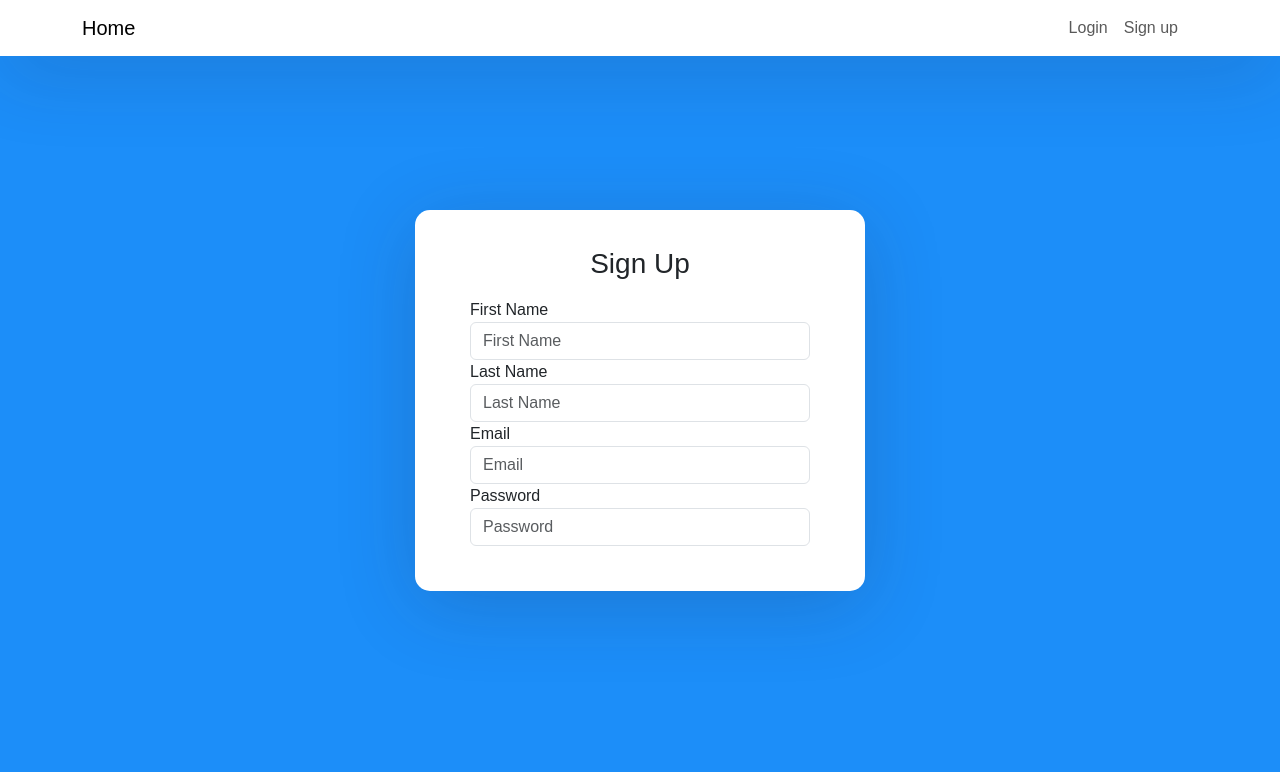
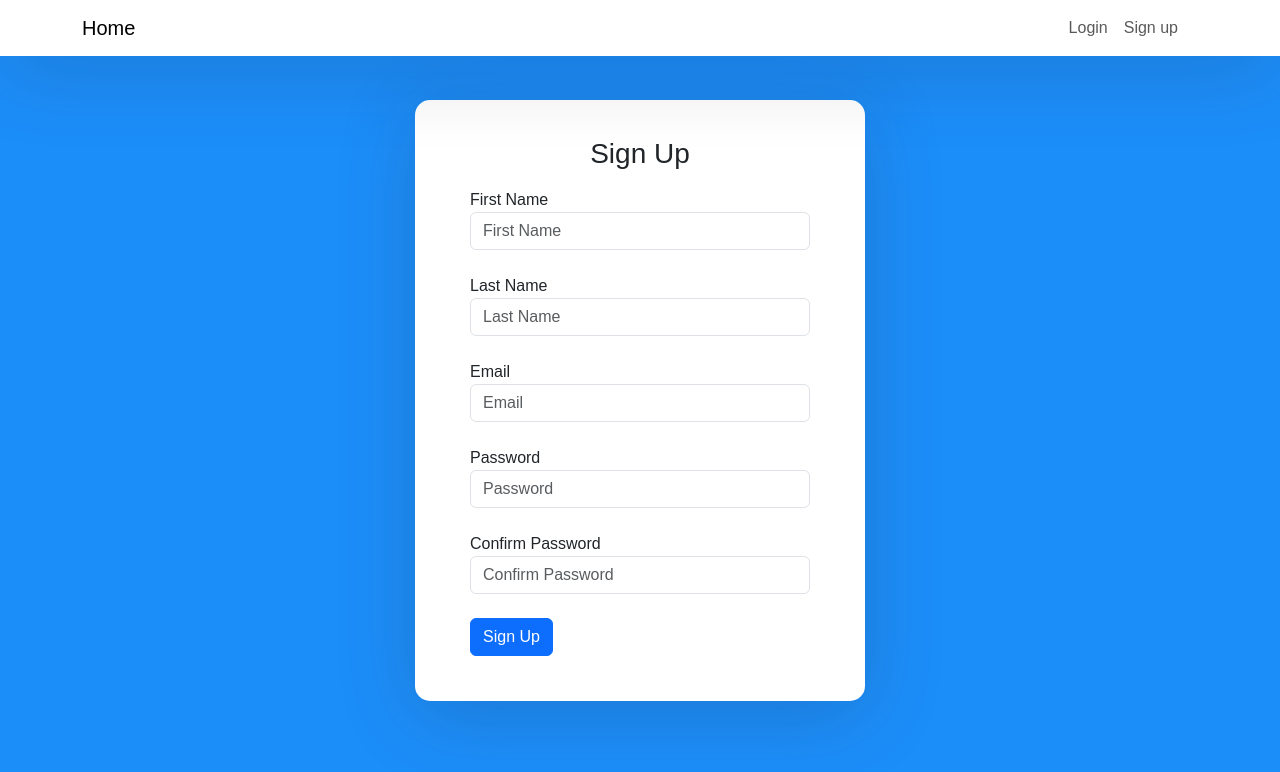
Before and after one commit to Notuc/Vue-Authentication, a Vue app: page /registeruser in a window 1280 px wide. Shown: the top 772 px of the page. Built offline with nearby package versions, Linux system fonts and the light colour scheme.

Commit message:
Update RegisterUser.vue

```diff
--- a/src/views/RegisterUser.vue
+++ b/src/views/RegisterUser.vue
@@ -1,22 +1,33 @@
 <template>
-    <form>
+    <form @submit="handleSubmit">
         <h3>Sign Up</h3>
         <div class="form-group">
             <label>First Name</label>
             <input type="text" class="form-control" placeholder="First Name">
         </div>
+        <br>
         <div class="form-group">
             <label>Last Name </label>
             <input type="text" class="form-control" placeholder="Last Name">
         </div>
+        <br>
         <div class="form-group">
             <label>Email</label>
             <input type="text" class="form-control" placeholder="Email">
         </div>
+        <br>
         <div class="form-group">
             <label>Password</label>
             <input type="text" class="form-control" placeholder="Password">
         </div>
+        <br>
+        <div class="form-group">
+            <label>Confirm Password</label>
+            <input type="text" class="form-control" placeholder="Confirm Password">
+            <br>
+        </div>
+
+        <button class="btn btn-primary btn-block"> Sign Up</button>
 
     </form>
 </template>
```
